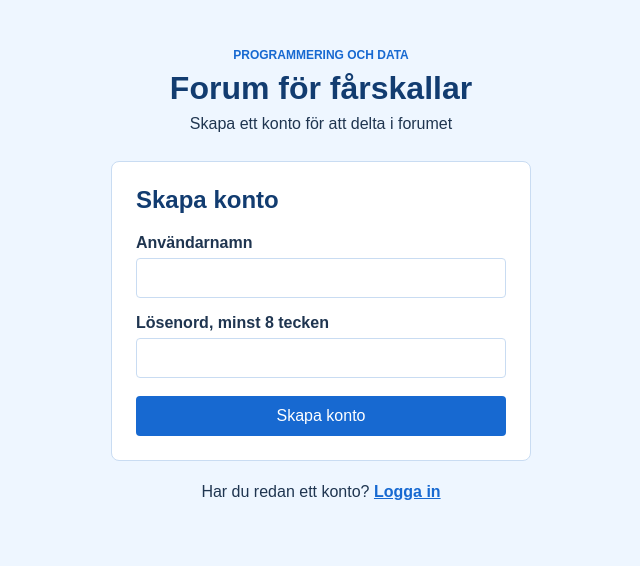
After one commit to Freddanbedan/WebUppgift, a Flask app: page /register in a window 1280 px wide. The commit adds this page. Shown: the top 566 px of the page, without its empty margins (319-959 px from the left). Run offline with Flask 3, Linux system fonts and the light colour scheme.

Commit message:
Flyttade login och skapa konto från samma sida till två olika och knappar för att byta emellan. Fixade vissa krav för C nivå med namn och tid för inlägget.

```diff
--- a/app.py
+++ b/app.py
@@ -103,12 +103,6 @@ def login_required(view):
     return wrapped_view
 
 
-def render_login(error=None, active_form="login", status=200):
-    return render_template(
-        "login.html", error=error, active_form=active_form
-    ), status
-
-
 init_database()
 
 
@@ -116,25 +110,27 @@ init_database()
 def index():
     if "user_id" in session:
         return redirect(url_for("forum"))
-    return render_login()
+    return redirect(url_for("login"))
 
 
-@app.post("/register")
+@app.route("/register", methods=["GET", "POST"])
 def register():
+    if "user_id" in session:
+        return redirect(url_for("forum"))
+    if request.method == "GET":
+        return render_template("register.html")
+
     username = request.form.get("username", "").strip()
     password = request.form.get("password", "")
     if not re.fullmatch(r"[A-Za-z0-9_]{3,30}", username):
-        return render_login(
-            "Användarnamnet ska vara 3–30 tecken och bara innehålla bokstäver, siffror eller _. ",
-            active_form="register",
-            status=400,
-        )
+        return render_template(
+            "register.html",
+            error="Användarnamnet ska vara 3–30 tecken och bara innehålla bokstäver, siffror eller _.",
+        ), 400
     if len(password) < 8 or len(password) > 128:
-        return render_login(
-            "Lösenordet ska vara minst 8 tecken.",
-            active_form="register",
-            status=400,
-        )
+        return render_template(
+            "register.html", error="Lösenordet ska vara minst 8 tecken."
+        ), 400
 
     try:
         with database() as connection:
@@ -148,9 +144,9 @@ def register():
             )
             user_id = cursor.lastrowid
     except sqlite3.IntegrityError:
-        return render_login(
-            "Användarnamnet används redan.", active_form="register", status=400
-        )
+        return render_template(
+            "register.html", error="Användarnamnet används redan."
+        ), 400
 
     session.clear()
     session["user_id"] = user_id
@@ -158,8 +154,13 @@ def register():
     return redirect(url_for("forum"))
 
 
-@app.post("/login")
+@app.route("/login", methods=["GET", "POST"])
 def login():
+    if "user_id" in session:
+        return redirect(url_for("forum"))
+    if request.method == "GET":
+        return render_template("login.html")
+
     username = request.form.get("username", "").strip()
     password = request.form.get("password", "")
     with database() as connection:
@@ -169,9 +170,9 @@ def login():
         ).fetchone()
 
     if user is None or not check_password_hash(user["password_hash"], password):
-        return render_login(
-            "Fel användarnamn eller lösenord.", active_form="login", status=401
-        )
+        return render_template(
+            "login.html", error="Fel användarnamn eller lösenord."
+        ), 401
 
     session.clear()
     session["user_id"] = user["id"]
@@ -182,7 +183,7 @@ def login():
 @app.post("/logout")
 def logout():
     session.clear()
-    return redirect(url_for("index"))
+    return redirect(url_for("login"))
 
 
 @app.route("/forum", methods=["GET", "POST"])
--- a/public/styles.css
+++ b/public/styles.css
@@ -21,7 +21,7 @@ body {
   padding: 50px 0;
 }
 
-.login-container { width: min(820px, calc(100% - 32px)); padding-top: 48px; }
+.login-container { width: min(420px, calc(100% - 32px)); padding-top: 48px; }
 h1, h2 { color: var(--dark-blue); }
 h1 { margin: 0 0 8px; text-align: center; }
 h2 { margin-top: 0; }
@@ -37,12 +37,13 @@ h2 { margin-top: 0; }
   background: white;
 }
 
-.auth-grid { display: grid; grid-template-columns: 1fr 1fr; gap: 18px; }
 .auth-box { margin-top: 0; }
 .auth-box h2 { margin-bottom: 20px; }
 .auth-box button { width: 100%; }
 .auth-error, .notice { margin: 0 0 18px; text-align: center; }
 .notice { color: var(--dark-blue); }
+.auth-switch { margin-top: 22px; text-align: center; }
+.auth-switch a { color: var(--blue); font-weight: bold; }
 label { display: block; margin-top: 16px; font-weight: bold; }
 label span, .error { color: #c0392b; }
 input, textarea {
@@ -83,7 +84,6 @@ button:hover { background: var(--dark-blue); }
 @media (max-width: 500px) {
   .container, .login-container { padding-top: 28px; }
   .form-box, .posts { padding: 18px; }
-  .auth-grid { grid-template-columns: 1fr; }
   .forum-header, .user-actions { align-items: flex-start; flex-direction: column; }
   .forum-header h1 { text-align: left; }
   .post time { float: none; display: block; margin-top: 4px; }
--- /dev/null
+++ b/templates/register.html
@@ -0,0 +1,33 @@
+<!doctype html>
+<html lang="sv">
+<head>
+  <meta charset="utf-8">
+  <meta name="viewport" content="width=device-width, initial-scale=1">
+  <title>Skapa konto | Forum för fårskallar</title>
+  <link rel="stylesheet" href="{{ url_for('static', filename='styles.css') }}">
+</head>
+<body>
+  <main class="container login-container">
+    <header class="page-header">
+      <p class="eyebrow">PROGRAMMERING OCH DATA</p>
+      <h1>Forum för fårskallar</h1>
+      <p class="intro">Skapa ett konto för att delta i forumet</p>
+    </header>
+
+    {% if error %}<p class="error auth-error" role="alert">{{ error }}</p>{% endif %}
+
+    <section class="form-box auth-box" aria-labelledby="register-heading">
+      <h2 id="register-heading">Skapa konto</h2>
+      <form method="post" action="{{ url_for('register') }}">
+        <label for="register-username">Användarnamn</label>
+        <input id="register-username" name="username" type="text" minlength="3" maxlength="30" autocomplete="username" required>
+        <label for="register-password">Lösenord, minst 8 tecken</label>
+        <input id="register-password" name="password" type="password" minlength="8" maxlength="128" autocomplete="new-password" required>
+        <button type="submit">Skapa konto</button>
+      </form>
+    </section>
+
+    <p class="auth-switch">Har du redan ett konto? <a href="{{ url_for('login') }}">Logga in</a></p>
+  </main>
+</body>
+</html>
```
Also changed, not shown: templates/login.html (+3 -13 lines), data/forum.db.
